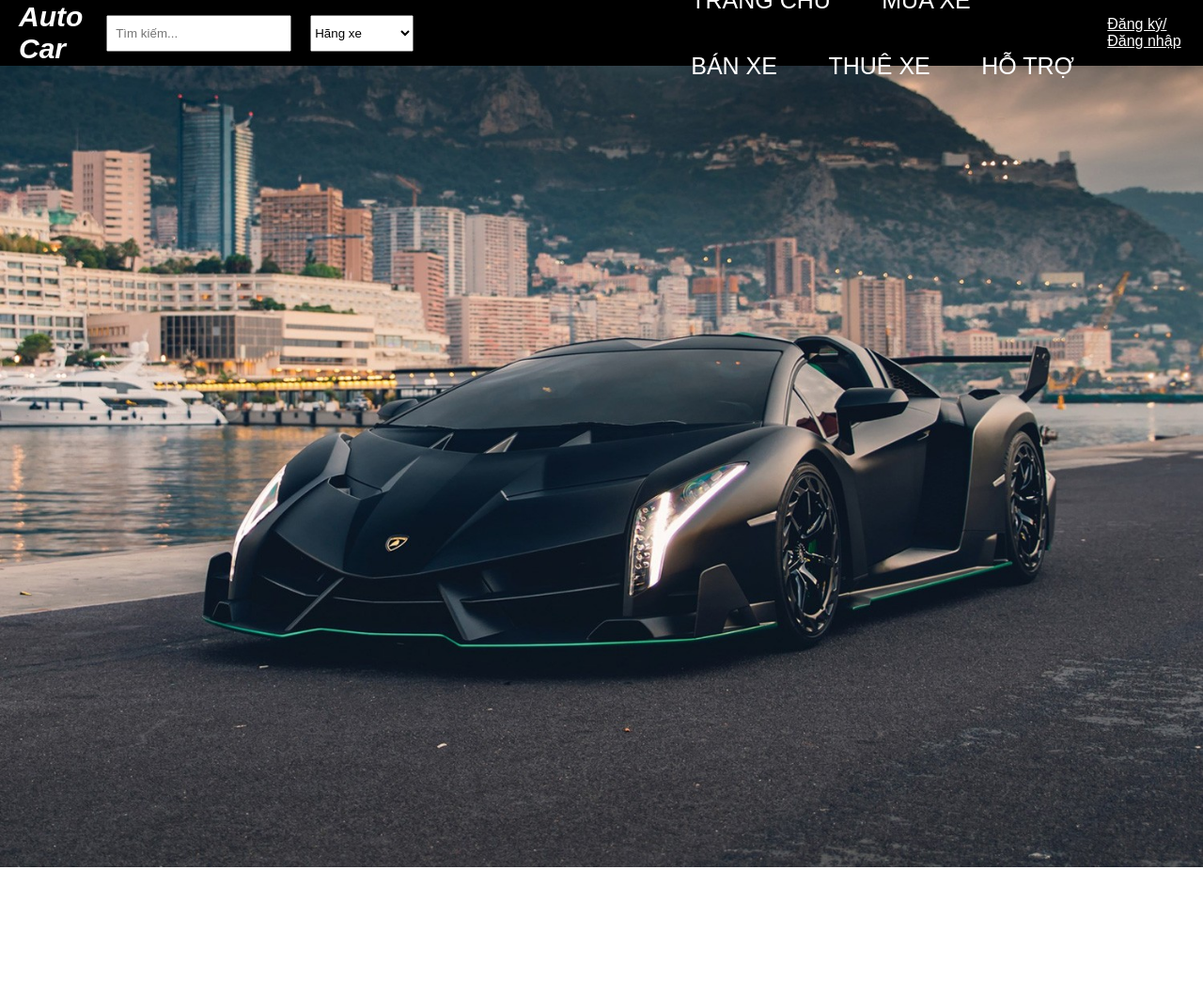
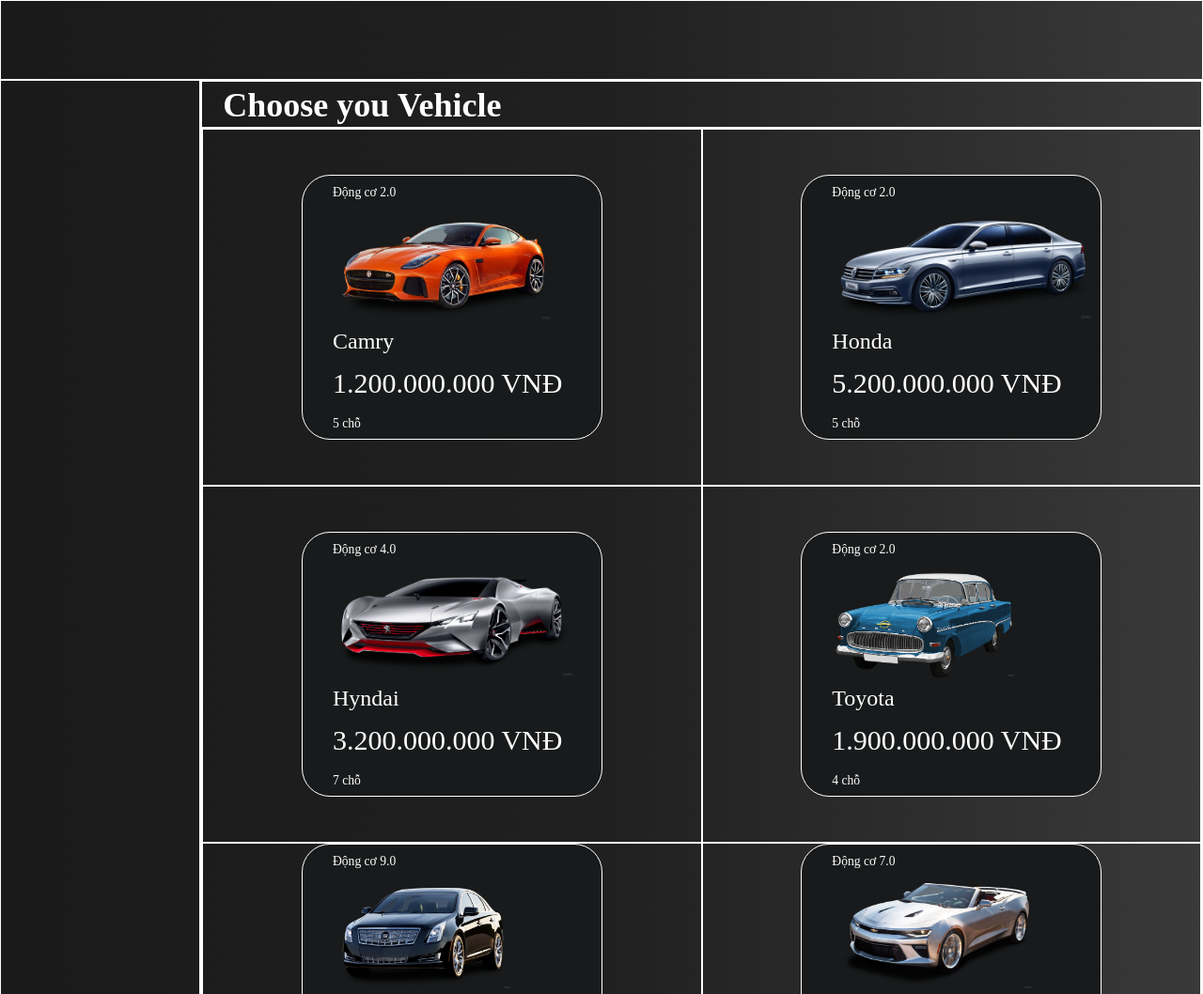
Before and after one commit to haivip777/CongHaiAuto, a plain HTML site: page index.html in a window 1280 px wide. Shown: the top 1058 px of the page at 94% size. Before the commit the page ends 927 px from the top, so only its background shows below. Drawn offline with Linux system fonts and the light colour scheme.

Commit message:
Done layout

```diff
--- a/assets/css/style.css
+++ b/assets/css/style.css
@@ -4,86 +4,97 @@
     box-sizing: border-box;
 }
 
-body {
-    font-family: Arial, sans-serif;
+html {
+    background: linear-gradient(to right, #1a1a1a, #202020, #393939);
 }
 
-#header {
-    height: 70px;
-    background-color: black;
-    color: white;
-    display: flex;
-    align-items: center;
-    padding: 0 20px;
-    position: fixed;
-    top: 0;
-    left: 0;
-    right: 0;
-    z-index: 1;
+.item {
+    /* background-color: gold; */
+    border: 1px solid #fff;
 }
 
-#header .name-heading {
-    font-size: 30px;
-    font-style: italic;
-    margin-right: 20px;
+
+
+.container {
+    display: grid;
+    height: 100vh;
+    grid-template-columns: 1fr 5fr;
+    grid-template-rows: 85px 1fr;
+    grid-auto-rows: minmax(60px, auto);
+    grid-template-areas:
+        "header header "
+        "sidebar content";
 }
 
-#header .search {
-    padding: 10px 8px;
-    margin-right: 20px;
+.header {
+    grid-area: header;
+}
+.sidebar {
+    grid-area: sidebar;
+}
+.content {
+    grid-area: content;
+    display: grid;
+    grid-template-rows: 50px 1fr;
+    grid-template-areas:
+        "content-title"
+        "content-info";
 }
 
-#header .filter {
-    padding: 10px 0px;
-    margin-right: 20px;
+.content .content-title {
+    grid-area: content-title;
+}
+.content .content-title .content-title-heading {
+    color: #fff;
+    font-size: 36px;
+    margin-left: 22px;
+    line-height: 50px;
 }
 
-#header .nav-links {
-    margin-right: auto;
-    margin-left: 250px;
+.content .content-info {
+    grid-area: content-info;
+    display: grid;
+    grid-template-columns: repeat(auto-fit, minmax(364px, 1fr));
+    grid-template-rows: repeat(auto-fit, minmax(380px, 1fr));
 }
 
-#header .nav-links a {
-    color: white;
-    text-decoration: none;
-    padding: 0 25px;
-    font-size: 25px;
-    font-weight: 100;
-    text-transform: uppercase;
-    line-height: 70px;
-    display: inline-block;
+.content .content-info .article {
+    /* background-color: gold; */
+    border: 1px solid #fff;
+    display: flex;
+    justify-content: center;
+    align-items: center;
 }
 
-#header .nav-links a:hover {
-    color: #3498db;
-    text-decoration-line: underline;
-    text-underline-offset: 10px;
-    text-decoration-thickness: 4px;
+.content .article-car {
+    background-color: #181a1b;
+    border: 1px solid #fff;
+    color: #fff;
+    display: grid;
+    height: 282px;
+    grid-template-rows: 36px 120px 40px 50px 36px;
+    width: 320px;
+    border-radius: 30px;
 }
 
-#header .nav-links a:active {
-    color: #f1c40f;
+.content .article-car .article-car-item {
+    margin-left: 32px;
 }
 
-#header .login {
-    margin-right: 0;
-    color: white;
+.article-car .act-5,
+.article-car .act-1 {
+    line-height: 36px;
+    font-size: 13.6px;
 }
 
-#slider {
-
+.article-car .act-3 {
+    font-size: 24px;
+    line-height: 40px;
 }
-
-img {
-    width: 100%;
-    height: 100%;
-    margin-top: 70px;
+.article-car .act-4 {
+    font-size: 30px;
+    line-height: 50px;
 }
-
-#content {
-
+.article-car .act-img {
+    height: 120px;
 }
-
-#footer {
-
-}
--- a/index.html
+++ b/index.html
@@ -7,44 +7,87 @@
     <title>Document</title>
 </head>
 <body>
-    <!-- Start: Header -->
-    <div id="header">
-        <h1 class="name-heading">Auto Car</h1>
-        <input type="text" class="search" placeholder="Tìm kiếm...">
-        <select class="filter">
-            <option value="">Hãng xe</option>
-            <option value="">Giá thành</option>
-            <option value="">Năm</option>
-            <option value="">Số km đi được</option>
-            <!-- Thêm các tùy chọn bộ lọc xe tại đây -->
-        </select>
-        <nav class="nav-links">
-            <a href="#">Trang chủ</a>
-            <a href="#">Mua xe</a>
-            <a href="#">Bán xe</a>
-            <a href="#">Thuê xe</a>
-            <a href="#">Hỗ trợ</a>
-        </nav>
-        <a href="#" class="login">Đăng ký/Đăng nhập</a>
+    <div class="container">
+        <div class="item header">
+
+        </div>
+        <div class="item sidebar">
+
+        </div>
+        <div class="item content">
+            <div class="item content-title">
+                <h1 class="content-title-heading">Choose you Vehicle</h1>
+            </div>
+            <div class="item content-info">
+                <div class="article">
+                    <div class="article-car">
+                        <div class="article-car-item act-1">Động cơ 2.0</div>
+                        <div class="article-car-item act-2">
+                            <img class="act-img" src="./assets/img/spc1.png" alt="ảnh xe">
+                        </div>
+                        <div class="article-car-item act-3">Camry</div>
+                        <div class="article-car-item act-4">1.200.000.000 VNĐ</div>
+                        <div class="article-car-item act-5">5 chỗ</div>
+                    </div>
+                </div>
+                <div class="article">
+                    <div class="article-car">
+                        <div class="article-car-item act-1">Động cơ 2.0</div>
+                        <div class="article-car-item act-2">
+                            <img class="act-img" src="./assets/img/spc2.png" alt="ảnh xe">
+                        </div>
+                        <div class="article-car-item act-3">Honda</div>
+                        <div class="article-car-item act-4">5.200.000.000 VNĐ</div>
+                        <div class="article-car-item act-5">5 chỗ</div>
+                    </div>
+                </div>
+                <div class="article">
+                    <div class="article-car">
+                        <div class="article-car-item act-1">Động cơ 4.0</div>
+                        <div class="article-car-item act-2">
+                            <img class="act-img" src="./assets/img/spc3.png" alt="ảnh xe">
+                        </div>
+                        <div class="article-car-item act-3">Hyndai</div>
+                        <div class="article-car-item act-4">3.200.000.000 VNĐ</div>
+                        <div class="article-car-item act-5">7 chỗ</div>
+                    </div>
+                </div>
+                <div class="article">
+                    <div class="article-car">
+                        <div class="article-car-item act-1">Động cơ 2.0</div>
+                        <div class="article-car-item act-2">
+                            <img class="act-img" src="./assets/img/spc4.png" alt="ảnh xe">
+                        </div>
+                        <div class="article-car-item act-3">Toyota</div>
+                        <div class="article-car-item act-4">1.900.000.000 VNĐ</div>
+                        <div class="article-car-item act-5">4 chỗ</div>
+                    </div>
+                </div>
+                <div class="article">
+                    <div class="article-car">
+                        <div class="article-car-item act-1">Động cơ 9.0</div>
+                        <div class="article-car-item act-2">
+                            <img class="act-img" src="./assets/img/spc5.png" alt="ảnh xe">
+                        </div>
+                        <div class="article-car-item act-3">Lamborghini</div>
+                        <div class="article-car-item act-4">14.200.000.000 VNĐ</div>
+                        <div class="article-car-item act-5">4 chỗ</div>
+                    </div>
+                </div>
+                <div class="article">
+                    <div class="article-car">
+                        <div class="article-car-item act-1">Động cơ 7.0</div>
+                        <div class="article-car-item act-2">
+                            <img class="act-img" src="./assets/img/spc7.png" alt="ảnh xe">
+                        </div>
+                        <div class="article-car-item act-3">Lexus</div>
+                        <div class="article-car-item act-4">10.200.000.000 VNĐ</div>
+                        <div class="article-car-item act-5">4 chỗ</div>
+                    </div>
+                </div>
+            </div>
+
+        </div>
     </div>
-    <!-- End: Header -->
-
-    <!-- Start: Slider -->
-    <div id="slider">
-        <img src="./assets/img/bgr.jpg" alt="">
-    </div>
-    <!-- End: Slider -->
-
-    <!-- Start: Content -->
-    <div id="content">
-
-    </div>
-    <!-- End: Content -->
-
-    <!-- Start: Footer -->
-    <div id="footer">
-
-    </div>
-    <!-- End: Footer -->
 </body>
 </html>
```
Also changed, not shown: assets/img/spc1.png (added), assets/img/spc2.png (added), assets/img/spc3.png (added), assets/img/spc4.png (added), assets/img/spc5.png (added), assets/img/spc6.png (added), assets/img/spc7.png (added).
